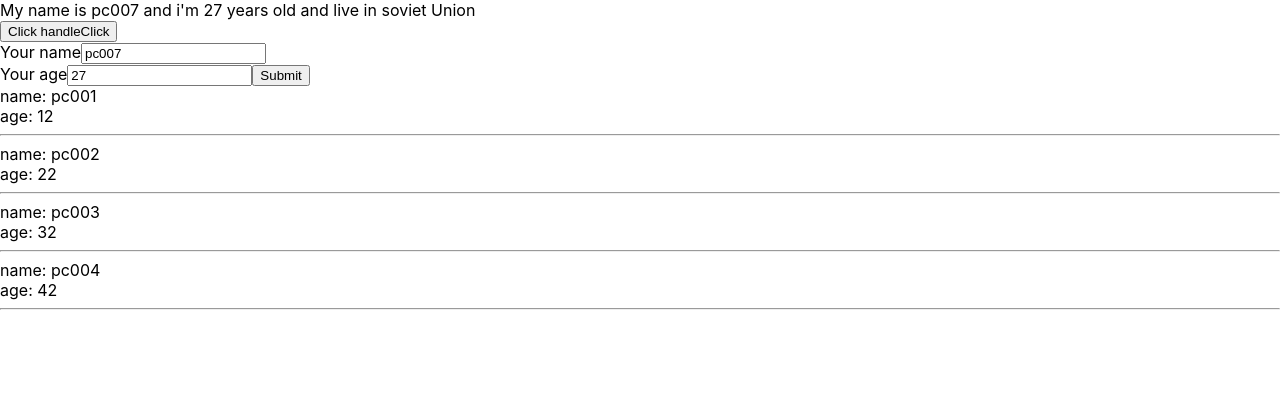
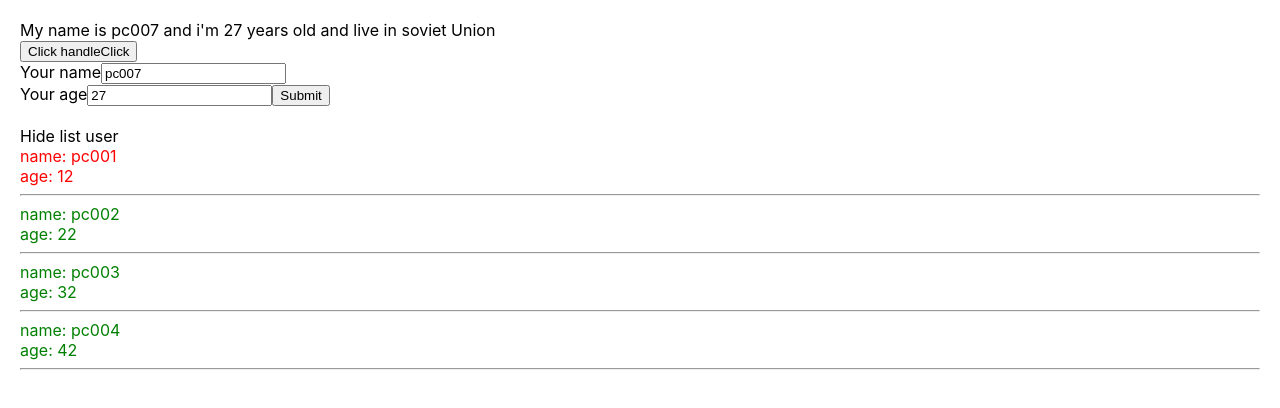
Before and after one commit to itphucuong007/basic-reactjs, a React (Create React App) app: page / in a window 1280 px wide. Shown: the top 408 px of the page. Built offline with nearby package versions, Linux system fonts and the light colour scheme.

Commit message:
Video 25

```diff
--- a/src/App.css
+++ b/src/App.css
@@ -1,3 +1,11 @@
+.red {
+  color: red;
+}
+
+.green {
+  color: green;
+}
+
 body {
   margin: 0;
   font-family: -apple-system, BlinkMacSystemFont, 'Segoe UI', 'Roboto', 'Oxygen',
@@ -5,6 +13,7 @@ body {
     sans-serif;
   -webkit-font-smoothing: antialiased;
   -moz-osx-font-smoothing: grayscale;
+  padding: 20px;
 }
 
 code {
--- a/src/components/DisplayInfor.js
+++ b/src/components/DisplayInfor.js
@@ -2,23 +2,50 @@ import React from "react";
 
 
 class DisplayInfor extends React.Component {
+
+    state = {
+        isShowListUser: true
+    };
+
+    handleShowHide = () => {
+        this.setState({
+            isShowListUser: !this.state.isShowListUser,
+        });
+
+    };
+
+
     render() {
         const { listUsers } = this.props;
+        console.log(listUsers);
         return (
+
+            <div>
+                <div>
+                    <br />
+                    <span onClick={() => { this.handleShowHide() }}>
+                        {this.state.isShowListUser === true ? 'Hide list user' : 'Show list user'}
+                    </span>
+                </div>
+
+
+                { this.state.isShowListUser &&
                     <div>
                         {listUsers.map((user, key) => {
+                            // console.log(">>> Check map user: ", user);
                             return (
-                        <div key={user.id}>
+                                <div key={user.id} className={+user.age > 18 ? 'green' : 'red'} >
                                     <div>name: {user.name}</div>
                                     <div>age: {user.age}</div>
-                            <hr/>
+                                    <hr />
                                 </div>
 
                             );
                         }
                         )
                         }
-
+                    </div>
+                }
             </div>
         );
     }
--- a/src/index.js
+++ b/src/index.js
@@ -8,9 +8,11 @@ import store from './redux/store';
 const root = ReactDOM.createRoot(document.getElementById('root'));
 root.render(
   <Provider store={store}>
-    <React.StrictMode>
-      <App />
-    </React.StrictMode>
+    {/*<React.StrictMode>*/}
+
+    <App />
+
+    {/*</React.StrictMode>*/}
   </Provider>
 );
 
```
Lines whose indentation alone changed are shown as unchanged.
